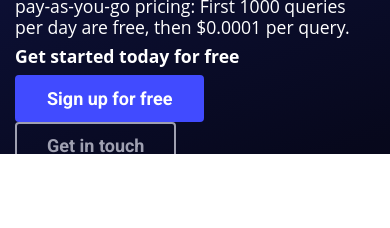
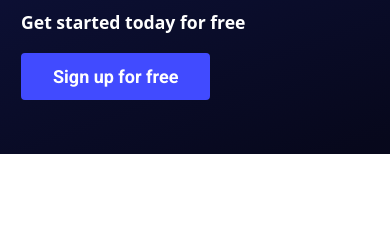
Before and after one commit to zetascan/designexperiment, a plain HTML site: page index.html in a window 390 px wide. Shown: the part 361-589 px from the top of the page. Drawn offline with Linux system fonts and the light colour scheme.

Commit message:
Tuned CSS for mobile

```diff
--- a/index.html
+++ b/index.html
@@ -112,7 +112,7 @@
 
                     <p>
                         <a class="btn btn-cta btn-cta-primary" href="https://zetascan.com/signup/?lang=en">Sign up for free</a>
-                        <a class="btn btn-cta btn-cta-secondary" href="http://www.mxtools.com/contact/">Get in touch</a>
+                        <a class="btn btn-cta btn-cta-secondary d-none d-lg-block" href="http://www.mxtools.com/contact/">Get in touch</a>
                     </p>
 
                 </div>
--- a/less/responsive.less
+++ b/less/responsive.less
@@ -282,7 +282,15 @@
 
     .promo {
         height: 420px;
-        padding-top: 80px;
+        padding-top: 1em;
+    }
+
+    section.promo DIV.content {
+        margin: 6px;
+    }
+
+    section.promo P {
+        margin-top: 20px;
     }
 
     .header.scrolled .main-nav .nav .nav-item a {
```
Also changed, not shown: assets/css/styles.css, 2 other files.
